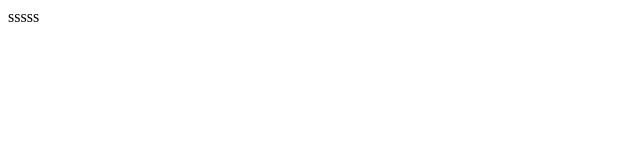
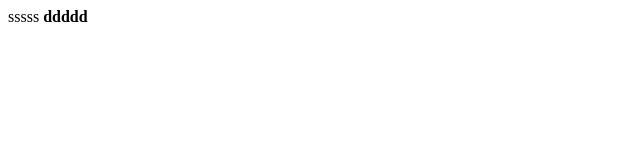
Before and after one commit to iwantofun/trick, a plain HTML site: page index.htm in a window 1280 px wide. Shown: the full height of the page, 0-640 px from the left. Drawn offline with Linux system fonts and the light colour scheme.

Commit message:
Update index.htm

```diff
--- a/index.htm
+++ b/index.htm
@@ -1,3 +1,4 @@
 <html>
 sssss
+<b>ddddd</b>
 </html>
```
